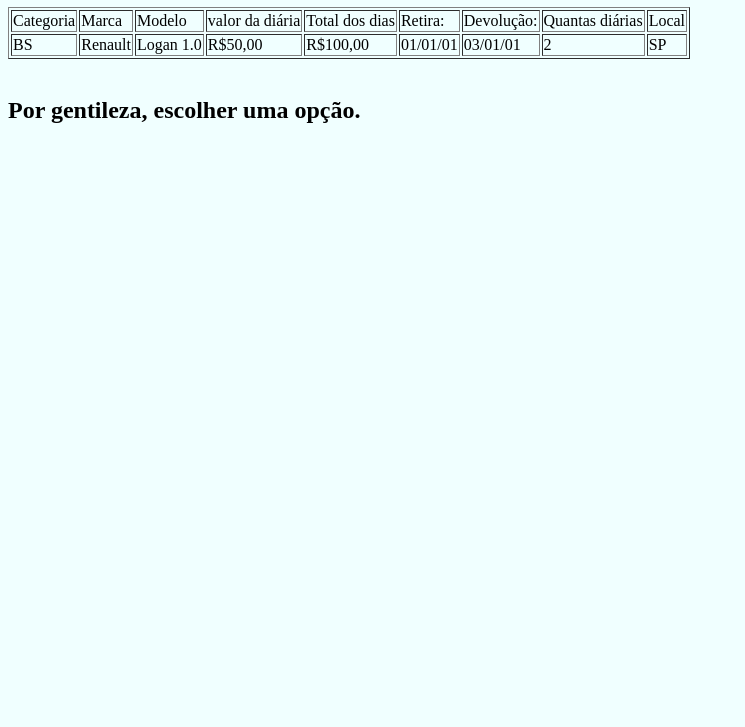
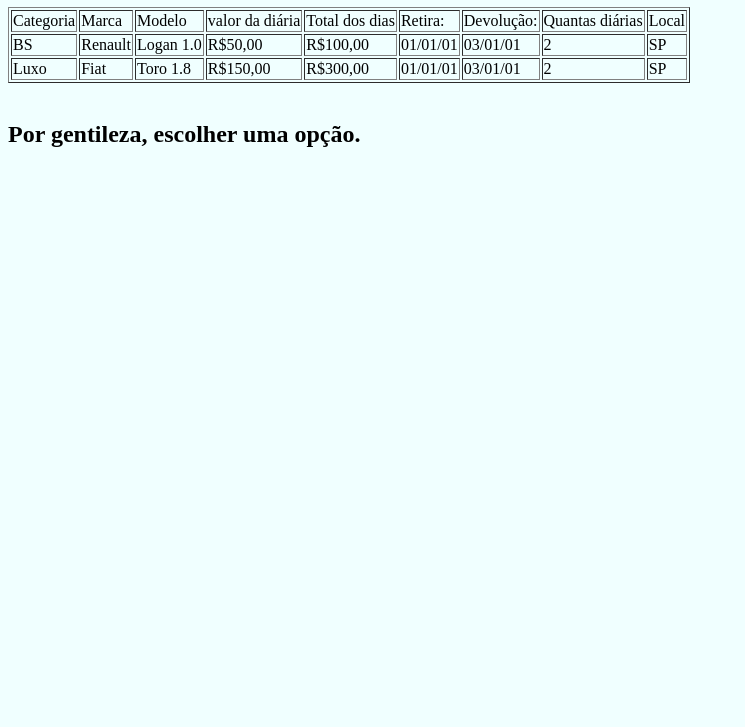
Before and after one commit to JonathasGit/IFRS-Curso.HTML, a plain HTML site: page tabelas/tabela1.html in a window 1280 px wide. Shown: the part 73-800 px from the top of the page, without its empty margins (0-745 px from the left). Drawn offline with Linux system fonts and the light colour scheme.

Commit message:
#3 Novo carro
Colocando mais um carro na tabela.

```diff
--- a/tabelas/tabela1.html
+++ b/tabelas/tabela1.html
@@ -29,7 +29,20 @@
                     <td>2</td>
                     <td>SP</td>
                 </tr>
-            </table><br>
+                <tr>
+                    <td>Luxo</td>
+                    <td>Fiat</td>
+                    <td>Toro 1.8</td>
+                    <td>R$150,00</td>
+                    <td>R$300,00</td>
+                    <td>01/01/01</td>
+                    <td>03/01/01</td>
+                    <td>2</td>
+                    <td>SP</td>
+
+                </tr>
+            </table>
+            <br>
 
             <h2>Por gentileza, escolher uma opção.</h2>
 
```
